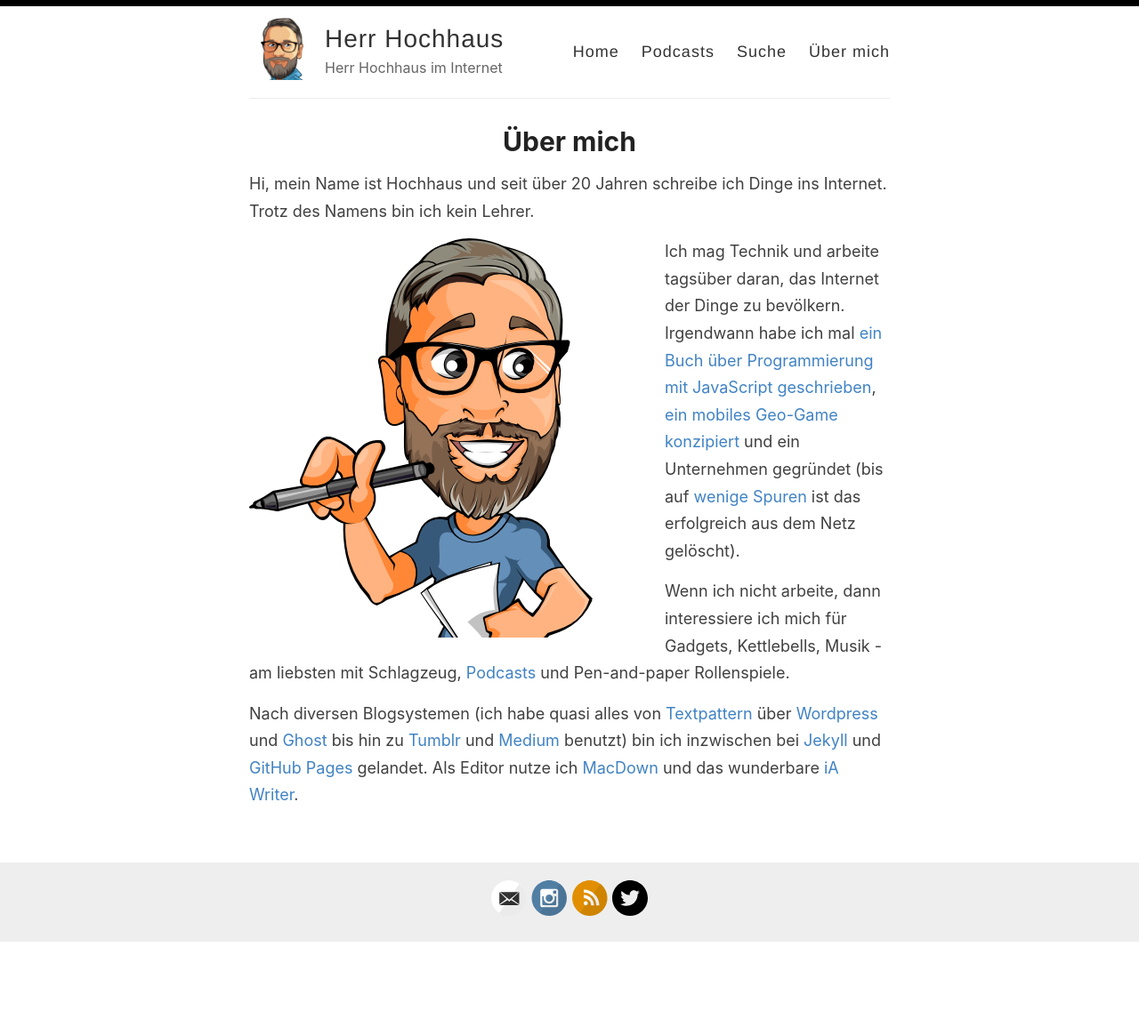
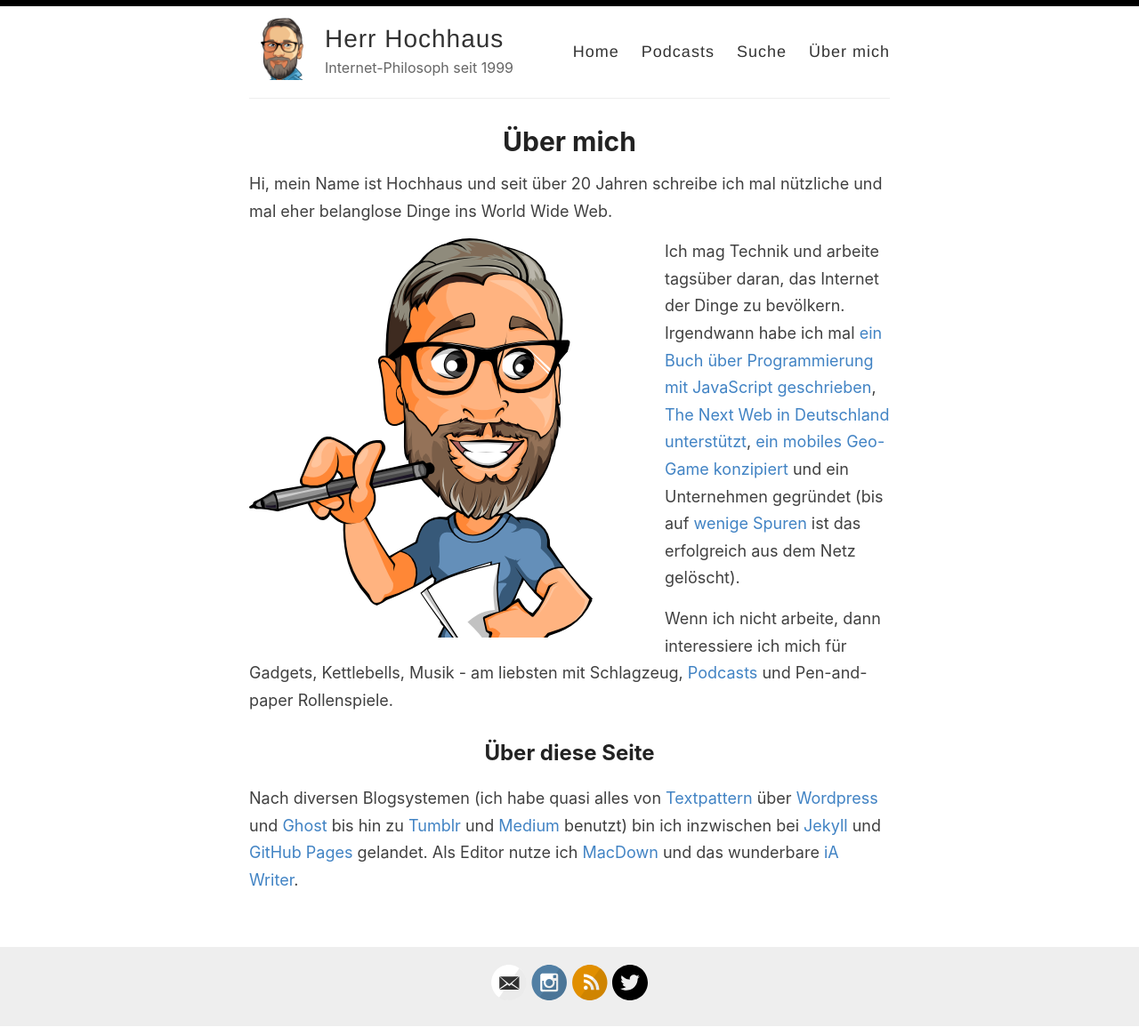
Before and after one commit to herrhochhaus/herrhochhaus.github.io, a Jekyll site: the page built from _pages/about.md, in a window 1280 px wide. Shown: the whole page at 89% size. Built offline with Jekyll 4.4.1, drawn with Linux system fonts in a browser that asks for light colours; before the commit the page ends 1060 px from its top, so only the background shows below that.

Commit message:
minor tweaks

```diff
--- a/_config.yml
+++ b/_config.yml
@@ -9,7 +9,7 @@
 author: Stephan Hochhaus
 
 # Short bio or description (displayed in the header)
-description: Herr Hochhaus im Internet
+description: Internet-Philosoph seit 1999
 
 # URL of your avatar or profile pic (you could use your GitHub profile pic)
 avatar: /images/herrhochhaus.png
--- a/_pages/about.md
+++ b/_pages/about.md
@@ -4,12 +4,14 @@
 permalink: /about/
 ---
 
-Hi, mein Name ist Hochhaus und seit über 20 Jahren schreibe ich Dinge ins Internet. Trotz des Namens bin ich kein Lehrer.
+Hi, mein Name ist Hochhaus und seit über 20 Jahren schreibe ich mal nützliche und mal eher belanglose Dinge ins World Wide Web.
 
 ![Herr Hochhaus schreibt](/images/herrhochhausschreibt.png){: style="float: left; margin-right: 1em;"}
 
-Ich mag Technik und arbeite tagsüber daran, das Internet der Dinge zu bevölkern. Irgendwann habe ich mal [ein Buch über Programmierung mit JavaScript geschrieben](https://www.manning.com/books/meteor-in-action), [ein mobiles Geo-Game konzipiert](https://www.youtube.com/watch?v=PuaYI4n3w5o) und ein Unternehmen gegründet (bis auf [wenige Spuren](https://www.faz.net/aktuell/technik-motor/markennamen-gib-mir-ein-o-12040868.html) ist das erfolgreich aus dem Netz gelöscht).
+Ich mag Technik und arbeite tagsüber daran, das Internet der Dinge zu bevölkern. Irgendwann habe ich mal [ein Buch über Programmierung mit JavaScript geschrieben](https://www.manning.com/books/meteor-in-action), [The Next Web in Deutschland unterstützt](https://thenextweb.com/author/stephanhochhaus), [ein mobiles Geo-Game konzipiert](https://www.youtube.com/watch?v=PuaYI4n3w5o) und ein Unternehmen gegründet (bis auf [wenige Spuren](https://www.faz.net/aktuell/technik-motor/markennamen-gib-mir-ein-o-12040868.html) ist das erfolgreich aus dem Netz gelöscht).
 
 Wenn ich nicht arbeite, dann interessiere ich mich für Gadgets, Kettlebells, Musik - am liebsten mit Schlagzeug, [Podcasts](/podcasts) und Pen-and-paper Rollenspiele.
 
+## Über diese Seite
+
 Nach diversen Blogsystemen (ich habe quasi alles von [Textpattern](https://textpattern.com) über [Wordpress](https://www.wordpress.com) und [Ghost](https://ghost.org) bis hin zu [Tumblr](https://www.tumblr.com) und [Medium](https://medium.com) benutzt) bin ich inzwischen bei [Jekyll](https://jekyllrb.com) und [GitHub Pages](https://pages.github.com) gelandet. Als Editor nutze ich [MacDown](https://macdown.uranusjr.com) und das wunderbare [iA Writer](https://ia.net/de/writer).
```
